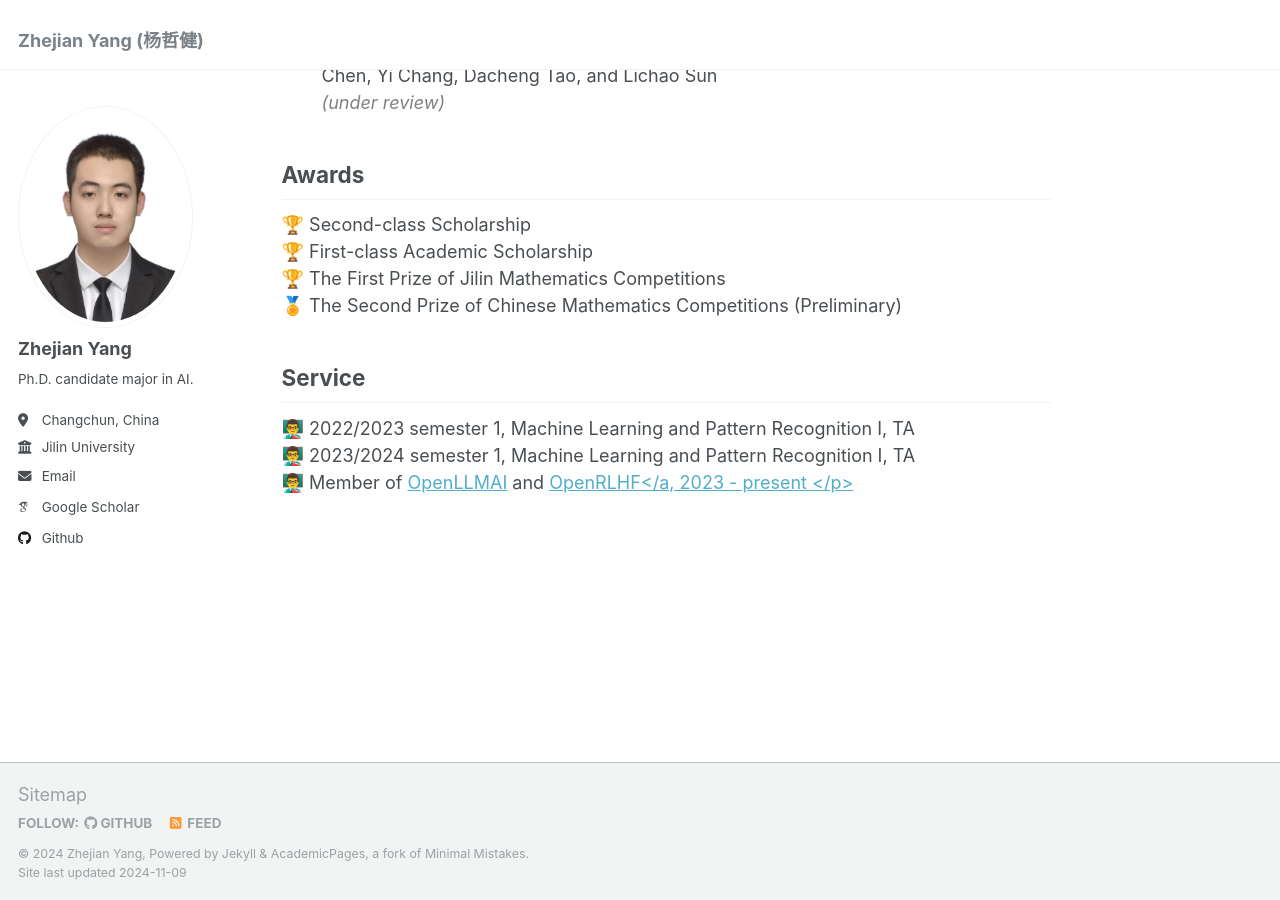
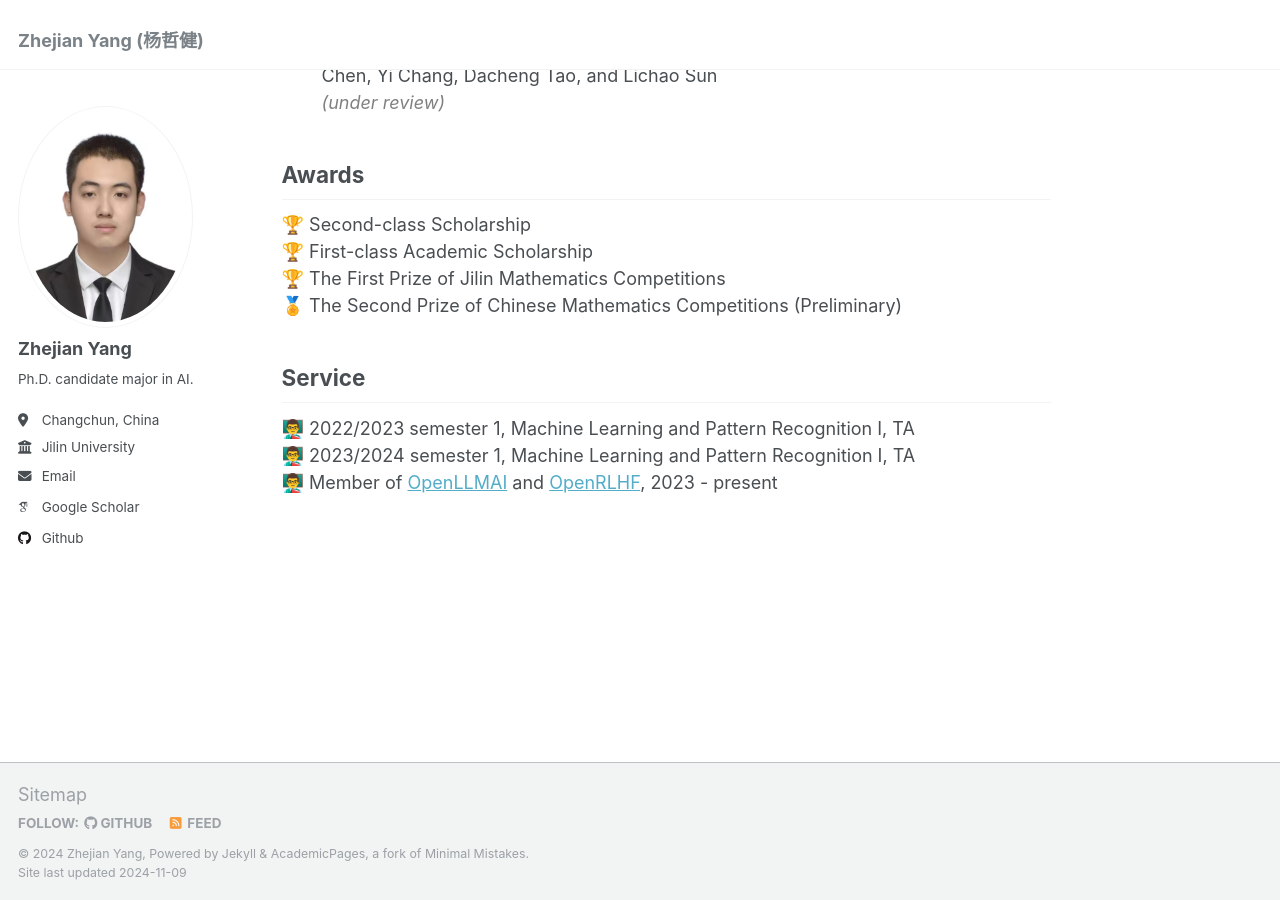
Before and after one commit to Caster-Yang/Caster-Yang.github.io, a Jekyll site: the page built from _pages/about.md, in a window 1280 px wide and 900 px high, scrolled down 1516 px. Built offline with Jekyll 4.4.1, drawn with Linux system fonts in a browser that asks for light colours; some web fonts are replaced.

```diff
--- a/_pages/about.md
+++ b/_pages/about.md
@@ -115,5 +115,5 @@ Service
 <br>
 👨‍🏫 2023/2024 semester 1, Machine Learning and Pattern Recognition I, TA
 <br>
-👨‍🏫 Member of <a href="https://github.com/OpenLLMAI/">OpenLLMAI</a> and <a href="https://github.com/OpenRLHF/">OpenRLHF</a, 2023 - present
+👨‍🏫 Member of <a href="https://github.com/OpenLLMAI/">OpenLLMAI</a> and <a href="https://github.com/OpenRLHF/">OpenRLHF</a>, 2023 - present
 </p>
```
